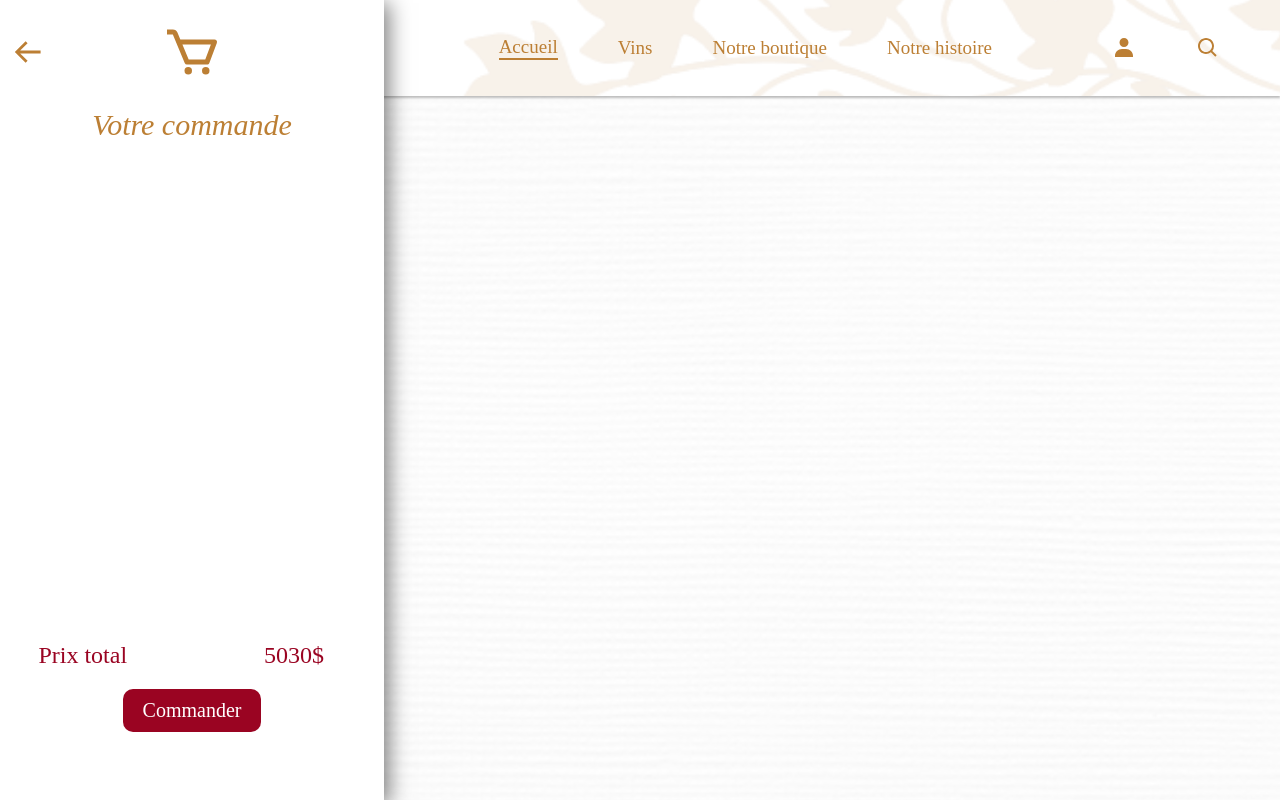
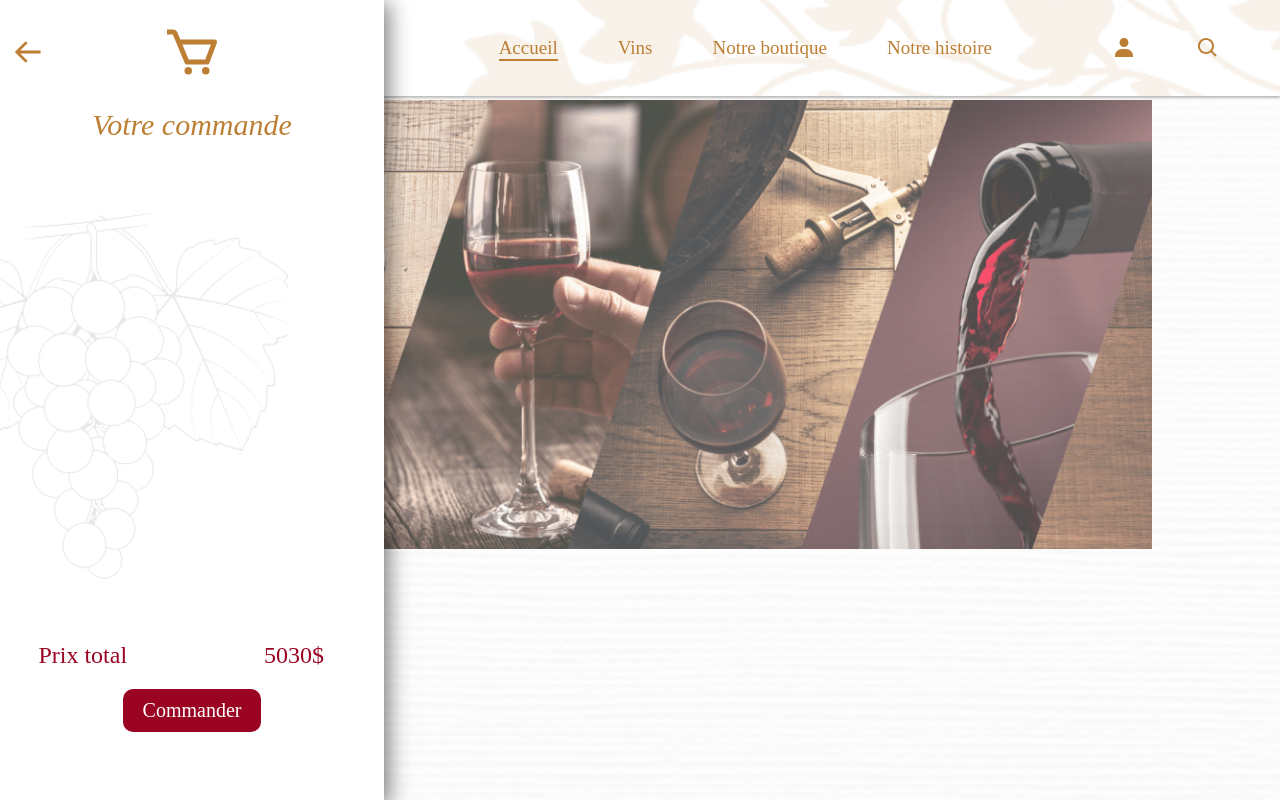
Before and after one commit to boomee-pro/sommelier-web, a Next.js app: page / in a window 1280 px wide. Both pictures are taken after a click on the element 68 px from the left and 746 px from the top of the page. Built offline with nearby package versions, Linux system fonts and the light colour scheme; a web font is replaced by a local one.

Commit message:
begin home + background slide

```diff
--- a/components/Layout/cart.jsx
+++ b/components/Layout/cart.jsx
@@ -14,6 +14,7 @@ export default function Cart() {
       </div>
 
       <div className={classnames(styles.cartSlide, open && styles.active)}>
+        <div className={styles.background}></div>
         <div className={styles.top}>
           <div onClick={() => setOpen(false)}><svg xmlns="http://www.w3.org/2000/svg" width="24" height="24" fill="currentColor"><path d="M21 11H6.414l5.293-5.293-1.414-1.414L2.586 12l7.707 7.707 1.414-1.414L6.414 13H21z"></path></svg></div>
           <div><svg xmlns="http://www.w3.org/2000/svg" width="24" height="24" fill='currentColor'><path d="M21.822 7.431A1 1 0 0 0 21 7H7.333L6.179 4.23A1.994 1.994 0 0 0 4.333 3H2v2h2.333l4.744 11.385A1 1 0 0 0 10 17h8c.417 0 .79-.259.937-.648l3-8a1 1 0 0 0-.115-.921zM17.307 15h-6.64l-2.5-6h11.39l-2.25 6z"></path><circle cx="10.5" cy="19.5" r="1.5"></circle><circle cx="17.5" cy="19.5" r="1.5"></circle></svg></div>
--- a/components/card.jsx
+++ b/components/card.jsx
@@ -1,3 +1,4 @@
+/* eslint-disable @next/next/no-img-element */
 import styles from "../styles/card.module.scss"
 
 export default function Card({ wine }) {
--- a/pages/index.js
+++ b/pages/index.js
@@ -1,16 +1,28 @@
 import Head from 'next/head'
 import Layout from '../components/Layout/layout'
-import styles from '../styles/Home.module.scss'
+import styles from '../styles/home.module.scss'
+import Image from 'next/image';
 
 export default function Home() {
   return (
-    <div className={styles.container}>
+    <>
       <Head>
         <title>Home Page</title>
         <meta name="description" content="Generated by create next app" />
         <link rel="icon" href="/favicon.ico" />
       </Head>
-    </div>
+
+      <div className={styles.container}>
+
+        <section className={styles.sectionImg}>
+          <img className={styles.image} src="/header.png" alt=""/>
+        </section>
+
+      </div>
+
+
+
+    </>
   )
 }
 
--- a/pages/sign-in.js
+++ b/pages/sign-in.js
@@ -8,7 +8,7 @@ export default function SignIn() {
 
   return (
 
-    <section>
+    <>
       <Head>
         <title>Connexion</title>
         <meta name="description" content="Page de connexion" />
@@ -49,6 +49,6 @@ export default function SignIn() {
 
       </div>
 
-    </section>
+    </>
   )
 }
--- a/styles/Home.module.scss
+++ b/styles/Home.module.scss
@@ -0,0 +1,14 @@
+.container {
+    width: 80%;
+    margin: 100px auto;
+
+    .sectionImg {
+        width: 100%;
+        .image {
+            object-fit: cover;
+            width: 100%;
+            opacity: .7;
+        }
+
+      }
+}
--- a/styles/Layout.module.scss
+++ b/styles/Layout.module.scss
@@ -7,6 +7,7 @@
         color: var(--gold-main);
     }
     cursor: pointer;
+    z-index: 1;
 }
 
 .cart:hover {
@@ -26,6 +27,19 @@
     z-index: 1;
     transition: 0.2s;
     box-shadow: 4px 4px 20px 1px rgba(0, 0, 0, 0.5);
+
+    .background {
+        position: absolute;
+        width: 100%;
+        height: 100%;
+        left: -6em;
+        background-image: url('/grapes-drawing.png');
+        background-repeat: no-repeat;
+        background-size: 160%;
+        background-position: center;
+        opacity: .1;
+    }
+
     .top {
         display: flex;
         align-items: center;
@@ -106,8 +120,19 @@
     }
 }
 
+.activeLink::after {
+    content: "";
+    position: absolute;
+    width: 100%;
+    height: 2px;
+    bottom: -2px;
+    left: 0;
+    background-color: var(--gold-main);
+}
+
 .nav {
     position: fixed;
+    overflow: hidden;
     width: 100%;
     top: 0;
     display: flex;
@@ -116,8 +141,10 @@
     background-color: white;
     box-shadow: 0px 2px 2px rgba(0, 0, 0, 0.25);
     z-index: 1;
+
     .bg {
         position: absolute;
+        overflow: hidden !important;
         width: 100%;
         height: 100%;
         background-image: url('/nav.png');
@@ -150,11 +177,6 @@
         justify-content: flex-end;
         margin-right: 40px;
 
-        .activeLink {
-            border-bottom: 2px solid var(--gold-main);
-        }
-
-
 
         li {
             position: relative;
@@ -162,7 +184,7 @@
             font-size: 19px;
             color: var(--gold-main);
             z-index: 2;
-            &:after {
+            &:not(.activeLink):after {
                 content:'';
                 position: absolute;
                 width: 100%;
@@ -174,6 +196,8 @@
                 transform-origin: bottom right;
                 transition: transform 0.3s;
             }
+
+
 
             &:not(.activeLink):hover {
                 &:after {
@@ -229,5 +253,15 @@
         ul {
             display: none;
         }
+
+
+    }
+    .active {
+        width: 100%;
+        * {
+            transition: 1s;
+            visibility: visible;
+            opacity: 1;
+        }
     }
 }
```
Also changed, not shown: public/header.png (added).
